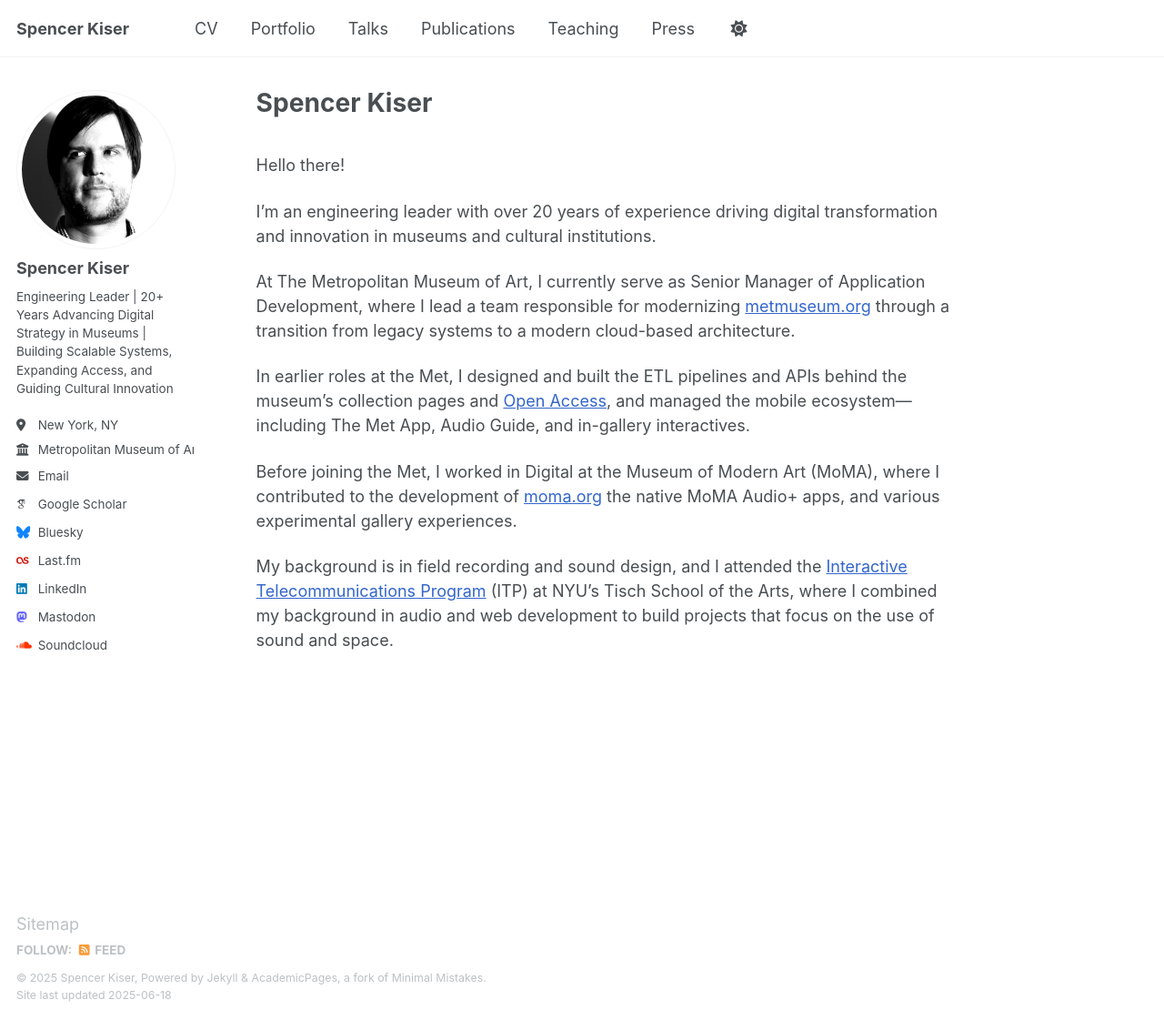
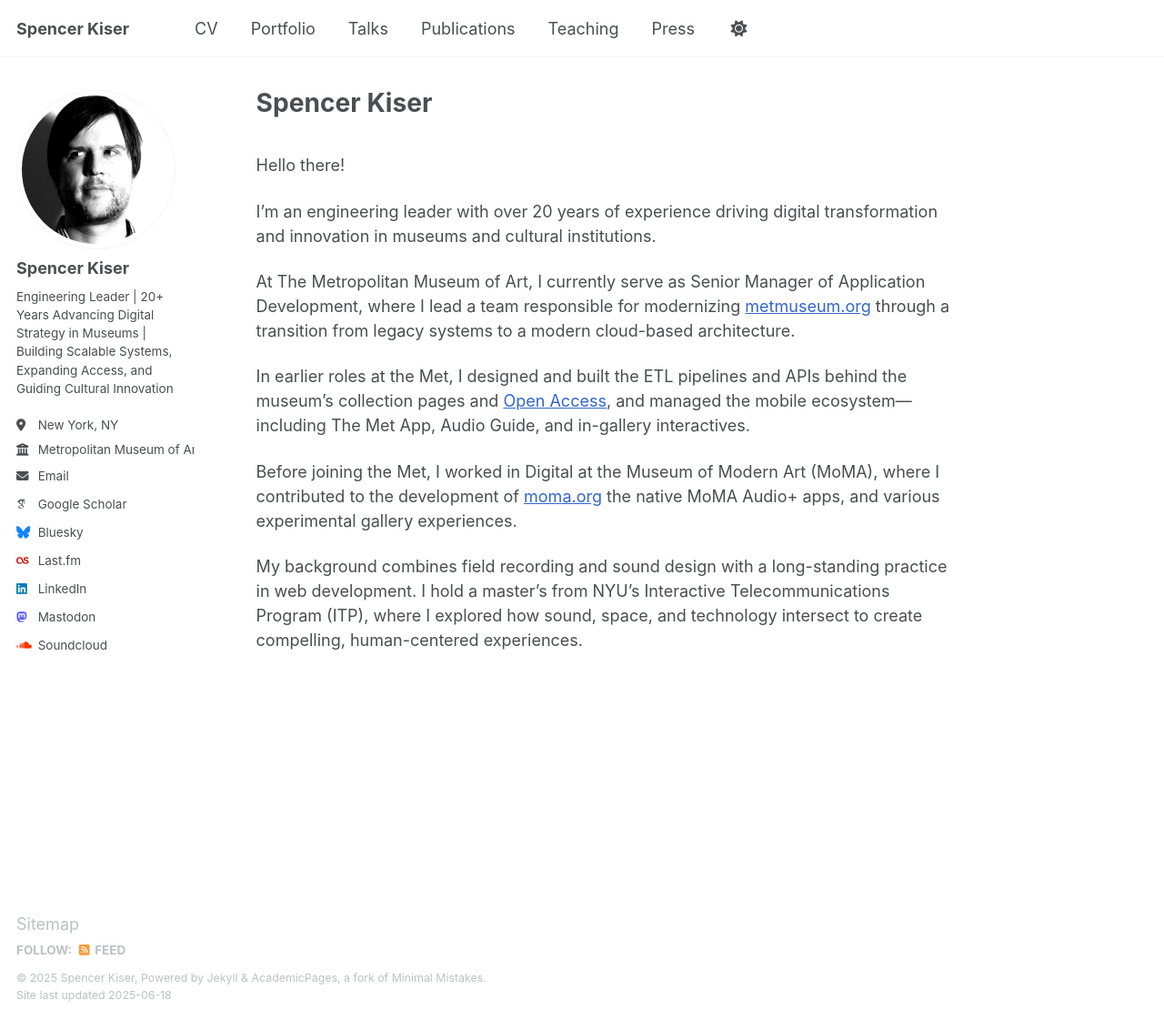
Before and after one commit to spencerk/spencerk.github.io, a Jekyll site: the page built from _pages/about.md, in a window 1280 px wide and 1121 px high. Shown: the whole window at 91% size. Built offline with Jekyll 4.4.1, drawn with Linux system fonts in a browser that asks for light colours; some web fonts are replaced.

Commit message:
quick copy edit

```diff
--- a/_pages/about.md
+++ b/_pages/about.md
@@ -17,4 +17,4 @@
 
 Before joining the Met, I worked in Digital at the Museum of Modern Art (MoMA), where I contributed to the development of [moma.org](https://www.moma.org) the native MoMA Audio+ apps, and various experimental gallery experiences.
 
-My background is in field recording and sound design, and I attended the [Interactive Telecommunications Program](https://itp.nyu.edu/itp/) (ITP) at NYU’s Tisch School of the Arts, where I combined my background in audio and web development to build projects that focus on the use of sound and space.
+My background combines field recording and sound design with a long-standing practice in web development. I hold a master’s from NYU’s Interactive Telecommunications Program (ITP), where I explored how sound, space, and technology intersect to create compelling, human-centered experiences.
```
